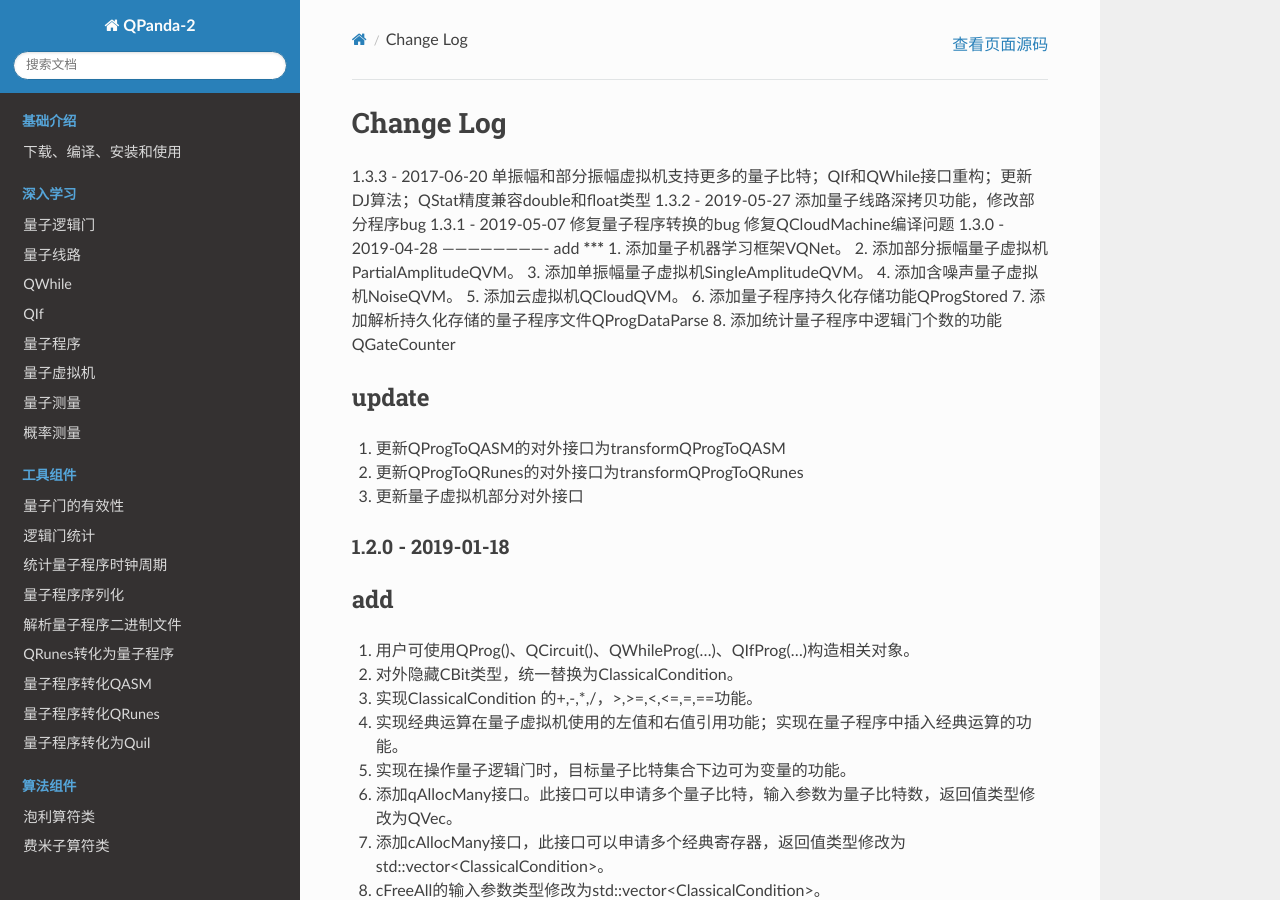
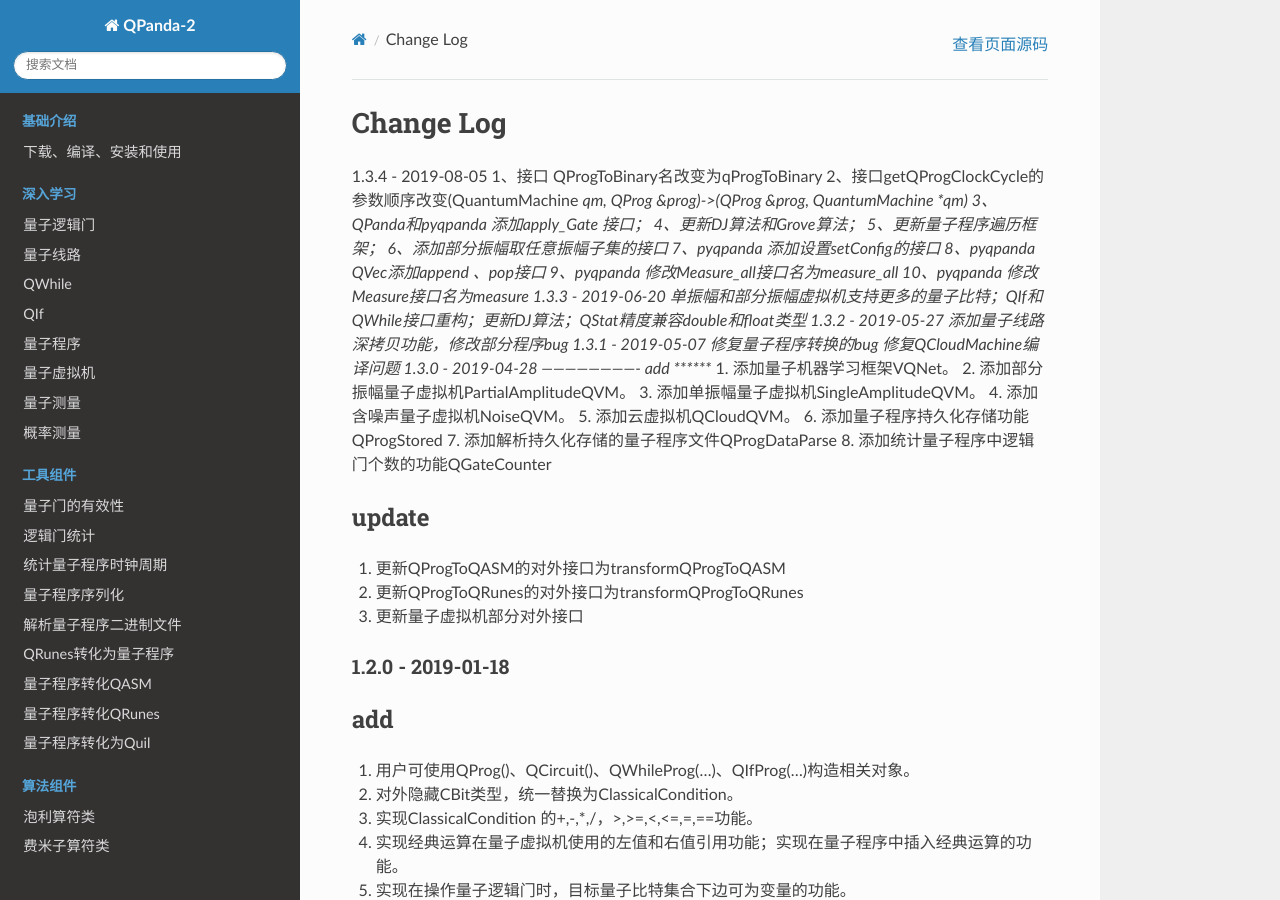
Before and after one commit to liye0005/QPanda-Toturial, a Sphinx documentation site: the page built from source/ChangeLog.rst, in a window 1280 px wide and 900 px high. Built offline with Sphinx 7.4.7 and the Read the Docs theme 2.0.0, drawn with Linux system fonts in a browser that asks for light colours; pages that are not in the unit, such as notebooks, are missing from menus.

Commit message:
更新ChangeLog

```diff
--- a/source/ChangeLog.rst
+++ b/source/ChangeLog.rst
@@ -1,6 +1,17 @@
 Change Log
 ================
-1.3.3 - 2017-06-20
+1.3.4 - 2019-08-05
+1、接口 QProgToBinary名改变为qProgToBinary
+2、接口getQProgClockCycle的参数顺序改变(QuantumMachine *qm, QProg &prog)->(QProg &prog, QuantumMachine *qm)
+3、QPanda和pyqpanda 添加apply_Gate 接口；
+4、更新DJ算法和Grove算法；
+5、更新量子程序遍历框架；
+6、添加部分振幅取任意振幅子集的接口
+7、pyqpanda 添加设置setConfig的接口
+8、pyqpanda QVec添加append 、pop接口
+9、pyqpanda 修改Measure_all接口名为measure_all
+10、pyqpanda 修改Measure接口名为measure
+1.3.3 - 2019-06-20
 单振幅和部分振幅虚拟机支持更多的量子比特；QIf和QWhile接口重构；更新DJ算法；QStat精度兼容double和float类型
 1.3.2 - 2019-05-27
 添加量子线路深拷贝功能，修改部分程序bug
--- a/source/QProgClockCycle.rst
+++ b/source/QProgClockCycle.rst
@@ -54,7 +54,7 @@
 
     .. code-block:: c
 
-        auto time = getQProgClockCycle(qvm, prog);
+        auto time = getQProgClockCycle(prog,qvm);
 
 实例
 --------------
@@ -72,7 +72,7 @@
             prog << H(qubits[0]) << CNOT(qubits[0], qubits[1])
                     << iSWAP(qubits[1], qubits[2]) << RX(qubits[3], PI/4);
 
-            auto time = getQProgClockCycle(qvm, prog);
+            auto time = getQProgClockCycle(prog, qvm);
             std::cout << "clockCycle : " << time << std::endl;
             destroyQuantumMachine(qvm);
 
```
